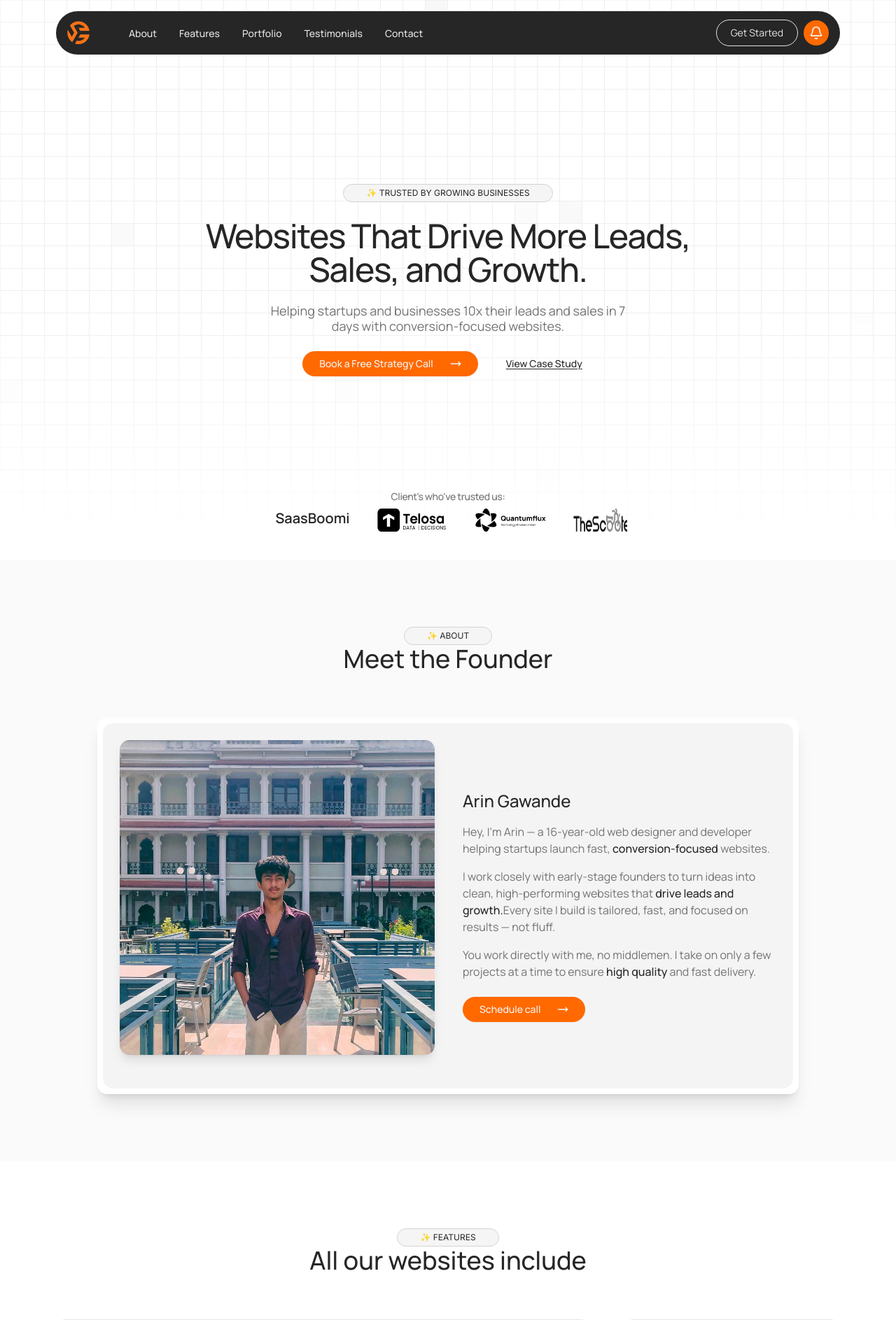
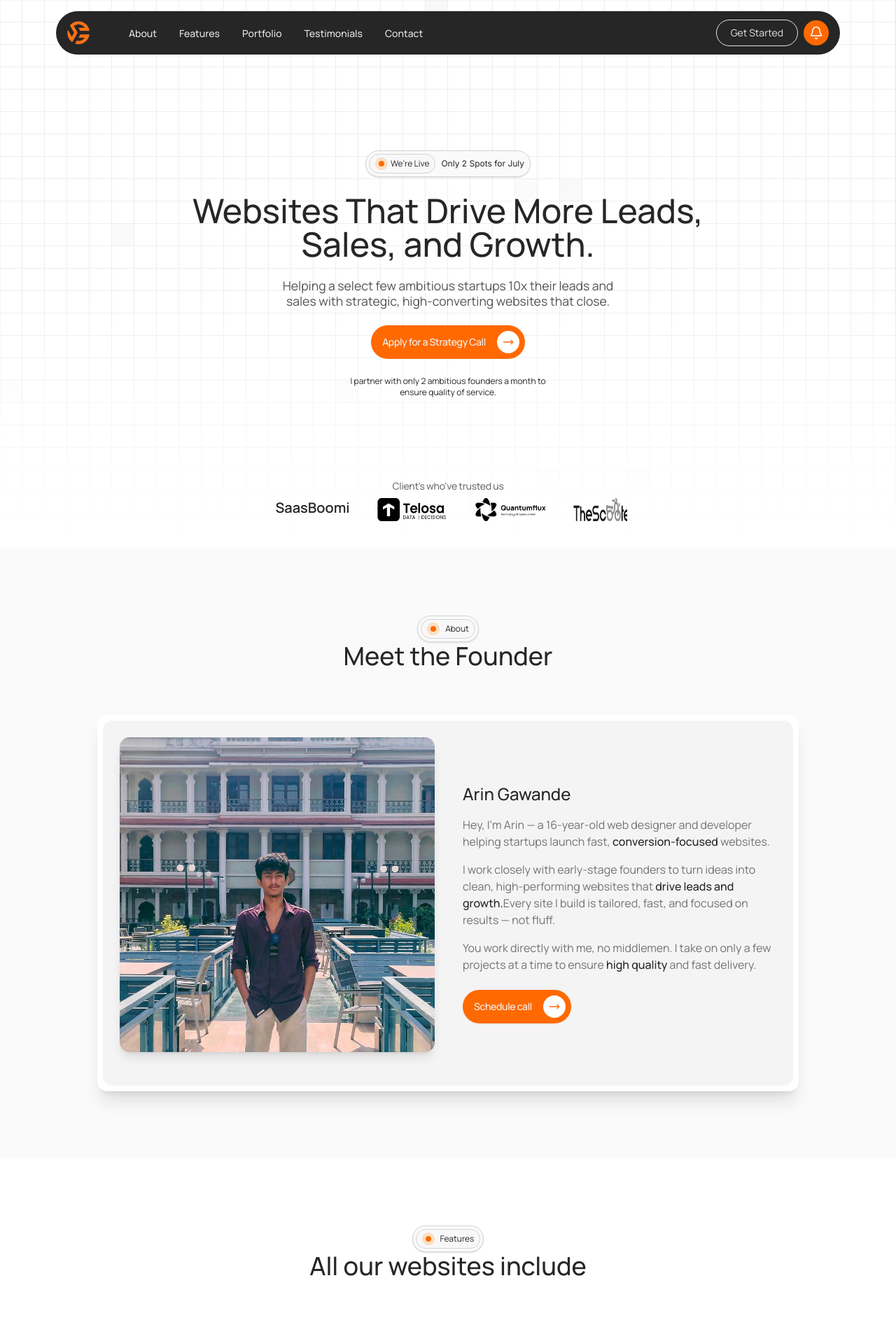
Before and after one commit to Arin7712/arin-portfolio, a Next.js app: page / in a window 1280 px wide. Shown: the top 1887 px of the page at 70% size. Built offline with nearby package versions, Linux system fonts and the light colour scheme.

Commit message:
refined hero section

```diff
--- a/components/About.tsx
+++ b/components/About.tsx
@@ -28,10 +28,13 @@ const About = () => {
         {/* Tag */}
         <motion.div
           {...fadeIn(0)}
-          className="flex flex-col gap-4 max-w-xl items-center"
+          className="bg-neutral-50 shadow-neutral-300/75 shadow-xs flex items-center gap-2 border-[1px] border-neutral-300 text-xs rounded-full px-1 py-1 z-40"
         >
-          <div className="bg-neutral-100 text-neutral-800 border-[1px] w-fit border-neutral-300 text-xs rounded-full px-8 py-1 uppercase z-40">
-            <p className={font.className}>✨ About</p>
+          <div className="bg-neutral-100/40 flex items-center gap-2 border-[1px] px-2 py-1 border-neutral-300 rounded-full">
+            <div className="bg-orange-400/20 p-1 flex items-center justify-center rounded-full border-[1px] border-orange-400/10">
+              <div className="bg-orange-500 size-2 rounded-full"></div>
+            </div>
+            <p>About</p>
           </div>
         </motion.div>
 
--- a/components/ActionButton.tsx
+++ b/components/ActionButton.tsx
@@ -6,9 +6,9 @@ import { MoveRight } from "lucide-react";
 const ActionButton = ({title}: {title: string}) => {
   return (
     <Link href="https://calendly.com/aringawande7712/30min">
-      <Button className="px-6 py-4 text-sm rounded-full gap-6 bg-orange-500 text-neutral-100 z-20 hover:cursor-pointer hover:text-neutral-100">
+      <Button className="px-2 pl-4 py-6 tracking-tight text-sm rounded-full gap-4 bg-orange-500 text-neutral-100 z-20 hover:cursor-pointer hover:text-neutral-100">
         {title}
-        <MoveRight />
+        <MoveRight className="bg-white p-2 rounded-full text-orange-500 size-8"/>
       </Button>
     </Link>
   );
--- a/components/Features.tsx
+++ b/components/Features.tsx
@@ -39,10 +39,13 @@ const Features = () => {
           initial="hidden"
           whileInView="visible"
           viewport={{ once: true }}
-          className="flex flex-col gap-4 max-w-xl items-center"
+          className="bg-neutral-50 shadow-neutral-300/75 shadow-xs flex items-center gap-2 border-[1px] border-neutral-300 text-xs rounded-full px-1 py-1 z-40"
         >
-          <div className="bg-neutral-100 text-neutral-800 border-[1px] w-fit border-neutral-300 text-xs rounded-full px-8 py-1 uppercase z-40">
-            <p className={font.className}>✨ Features</p>
+          <div className="bg-neutral-100/40 flex items-center gap-2 border-[1px] px-2 py-1 border-neutral-300 rounded-full">
+            <div className="bg-orange-400/20 p-1 flex items-center justify-center rounded-full border-[1px] border-orange-400/10">
+              <div className="bg-orange-500 size-2 rounded-full"></div>
+            </div>
+            <p>Features</p>
           </div>
         </motion.div>
 
--- a/components/hero.tsx
+++ b/components/hero.tsx
@@ -1,19 +1,16 @@
 "use client";
 import React from "react";
 import { Button } from "./ui/button";
-import { MoveRight } from "lucide-react";
 import Image from "next/image";
 import { AnimatedGridPattern } from "./magicui/animated-grid-pattern";
 import { cn } from "@/lib/utils";
 import { motion } from "framer-motion";
 import { InfiniteSlider } from "./ui/infinite-slider";
 import { Inter } from "next/font/google";
-import { Link as ScrollLink } from "react-scroll";
-import Link from "next/link";
 import ActionButton from "./ActionButton";
 
 const font = Inter({
-  weight: ["400", "500", "600", "700"],
+  weight: ["100", "200", "300", "400", "500", "600", "700", "800", "900"],
   subsets: ["latin"],
 });
 
@@ -33,14 +30,14 @@ const fadeInUp = {
 
 const Hero = () => {
   return (
-    <div className="h-screen relative md:pt-0 pt-[12rem] flex flex-col md:justify-center items-center md:px-[6rem] px-4 text-neutral-800">
+    <div className="md:h-[98vh] h-[100vh] relative md:pt-0 pt-[12rem] flex flex-col md:justify-center items-center md:px-[6rem] px-4 text-neutral-800">
       <AnimatedGridPattern
         numSquares={20}
         maxOpacity={0.1}
         duration={3}
         repeatDelay={1}
         className={cn(
-          "absolute inset-0 w-full h-full opacity-58",
+          "absolute inset-0 w-full h-full opacity-60",
           "[mask-image:linear-gradient(to_bottom,white_52%,transparent)]",
           "mask-size-100 mask-repeat-no-repeat",
           "pointer-events-none"
@@ -56,36 +53,48 @@ const Hero = () => {
         <motion.div
           initial="hidden"
           animate="visible"
-          className="bg-neutral-100 border-[1px] border-neutral-300 text-xs rounded-full px-8 py-1 uppercase z-40"
+          className="bg-neutral-50 shadow-neutral-300/75 shadow-xs flex items-center gap-2 border-[1px] border-neutral-300 text-xs rounded-full px-1 pr-2 py-1 z-40"
         >
-          <p className={font.className}>✨ Trusted by Growing Businesses</p>
+          <motion.div className="bg-neutral-100/40 flex items-center gap-1 border-[1px] px-2 py-1 border-neutral-300 rounded-full">
+            <div className="bg-orange-400/20 p-1 flex items-center justify-center rounded-full border-[1px] border-orange-400/10">
+              <div className="bg-orange-500 size-2 rounded-full"></div>
+            </div>
+            <p>We're Live</p>
+          </motion.div>
+          <p className={`${font.className}`}>Only 2 Spots for July</p>
         </motion.div>
         <motion.h1
-          className="md:text-5xl text-4xl tracking-tight font-medium"
+          className="md:text-5xl text-4xl tracking-tightest font-medium"
           variants={fadeInUp}
         >
           Websites That Drive More Leads, Sales, and Growth.{" "}
         </motion.h1>
 
         <motion.p
-          className="md:text-lg text-sm leading-tight text-neutral-500 max-w-lg"
+          className="md:text-[1.1rem] text-sm leading-tight text-neutral-600 max-w-lg"
           variants={fadeInUp}
         >
-          Helping startups and businesses 10x their leads and sales in 7 days
-          with conversion-focused websites.
+          Helping a select few ambitious startups 10x their leads and sales with
+          strategic, high-converting websites that close.
         </motion.p>
 
         <motion.div
           className="flex md:flex-row flex-col items-center gap-6"
           variants={fadeInUp}
         >
-          <ActionButton title="Book a Free Strategy Call" />
+          <ActionButton title="Apply for a Strategy Call" />
 
-          <ScrollLink to="portfolio" smooth={true} duration={1000}>
+          {/* <ScrollLink to="portfolio" smooth={true} duration={1000}>
             <Button className="underline bg-transparent shadow-none text-neutral-800 underline-offset-2 hover:bg-transparent hover:cursor-pointer">
               View Case Study
             </Button>
-          </ScrollLink>
+          </ScrollLink> */}
+        </motion.div>
+
+        <motion.div
+        variants={fadeInUp}
+         className="text-xs max-w-xs">
+          I partner with only 2 ambitious founders a month to ensure quality of service.
         </motion.div>
 
         <motion.div
@@ -96,7 +105,7 @@ const Hero = () => {
             className="text-sm text-neutral-500 max-w-xs font-medium tracking-tight leading-tight"
             variants={fadeInUp}
           >
-            Client's who've trusted us:
+            Client's who've trusted us
           </motion.p>
 
           <motion.div
```
